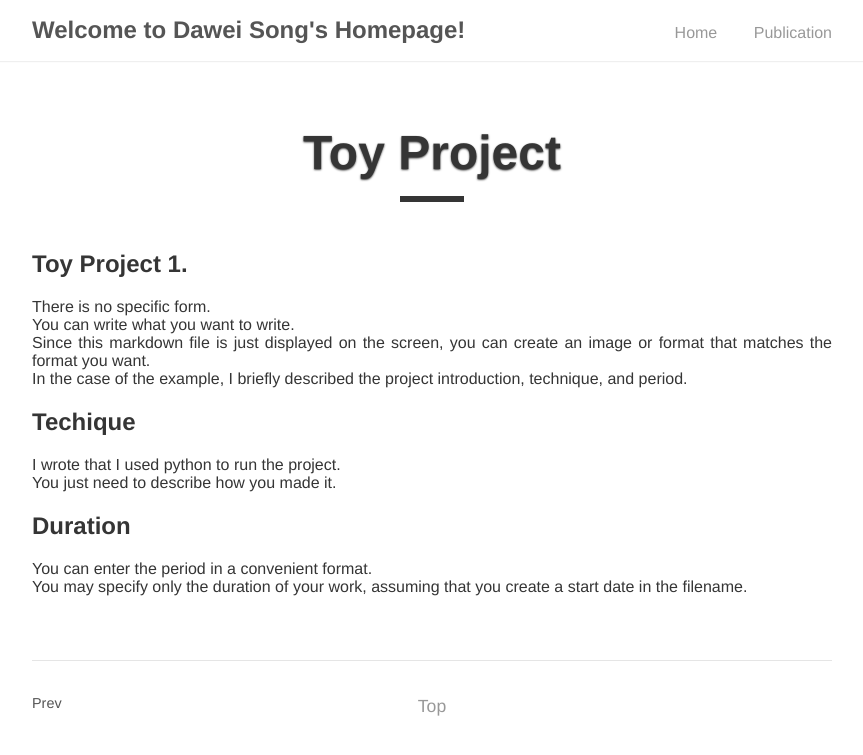
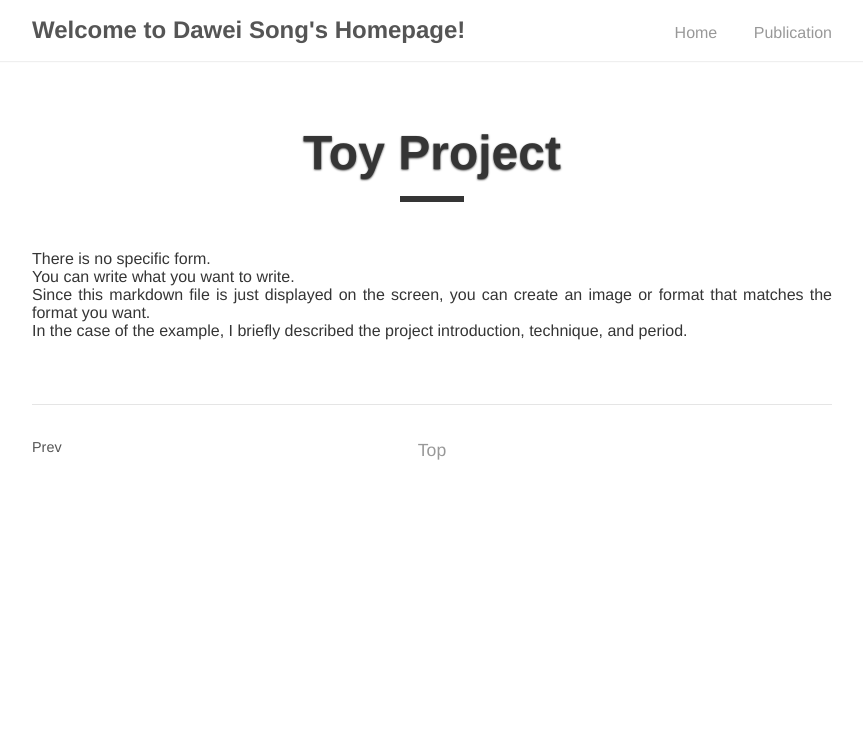
Before and after one commit to songxijuan/home, a Jekyll site: the page built from _posts/2017-05-01-toy-project.md, in a window 1280 px wide. Shown: the top 755 px of the page, without its empty margins (208-1071 px from the left). Built offline with Jekyll 4.4.1, drawn with Linux system fonts in a browser that asks for light colours; our own code applies the rules of GitHub Pages for plain Markdown files.

Commit message:
Update 2017-05-01-toy-project.md

```diff
--- a/_posts/2017-05-01-toy-project.md
+++ b/_posts/2017-05-01-toy-project.md
@@ -1,18 +1,8 @@
 
 
 
-## Toy Project 1.
+
 There is no specific form.
 You can write what you want to write.
 Since this markdown file is just displayed on the screen, you can create an image or format that matches the format you want.
 In the case of the example, I briefly described the project introduction, technique, and period.
-
-
-## Techique
-I wrote that I used python to run the project.
-You just need to describe how you made it.
-
-
-## Duration
-You can enter the period in a convenient format.
-You may specify only the duration of your work, assuming that you create a start date in the filename.
```
